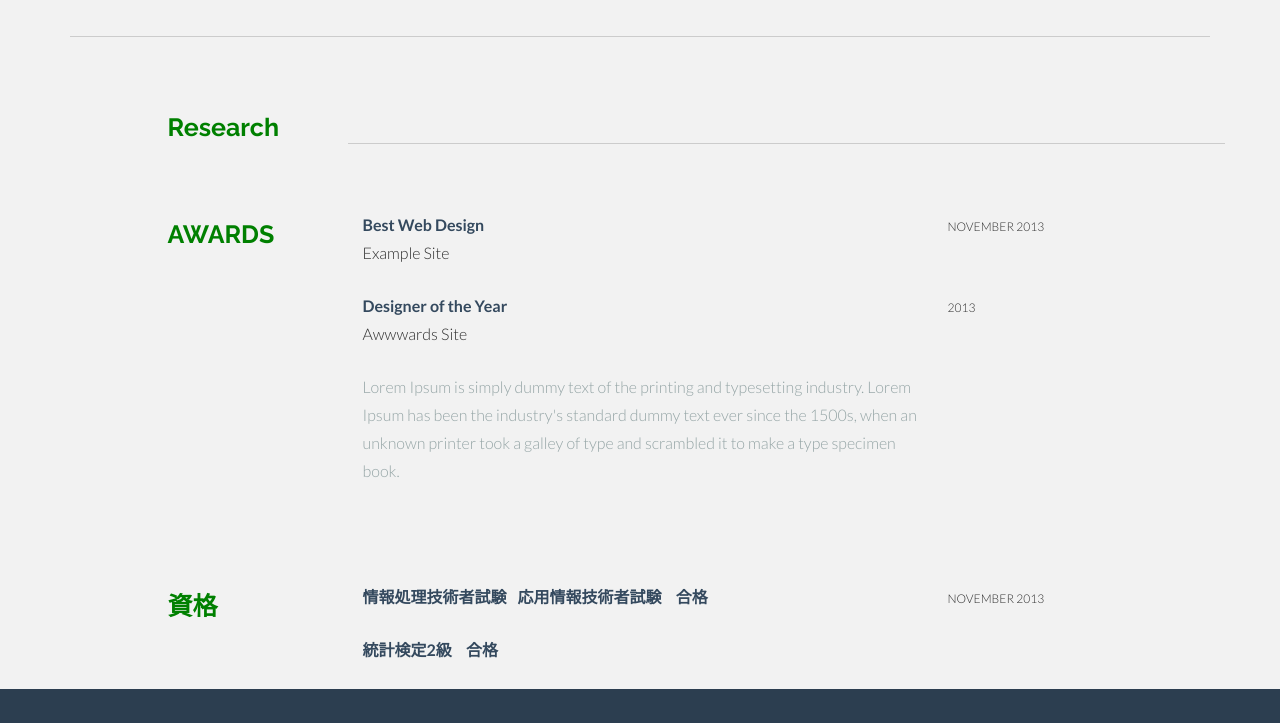
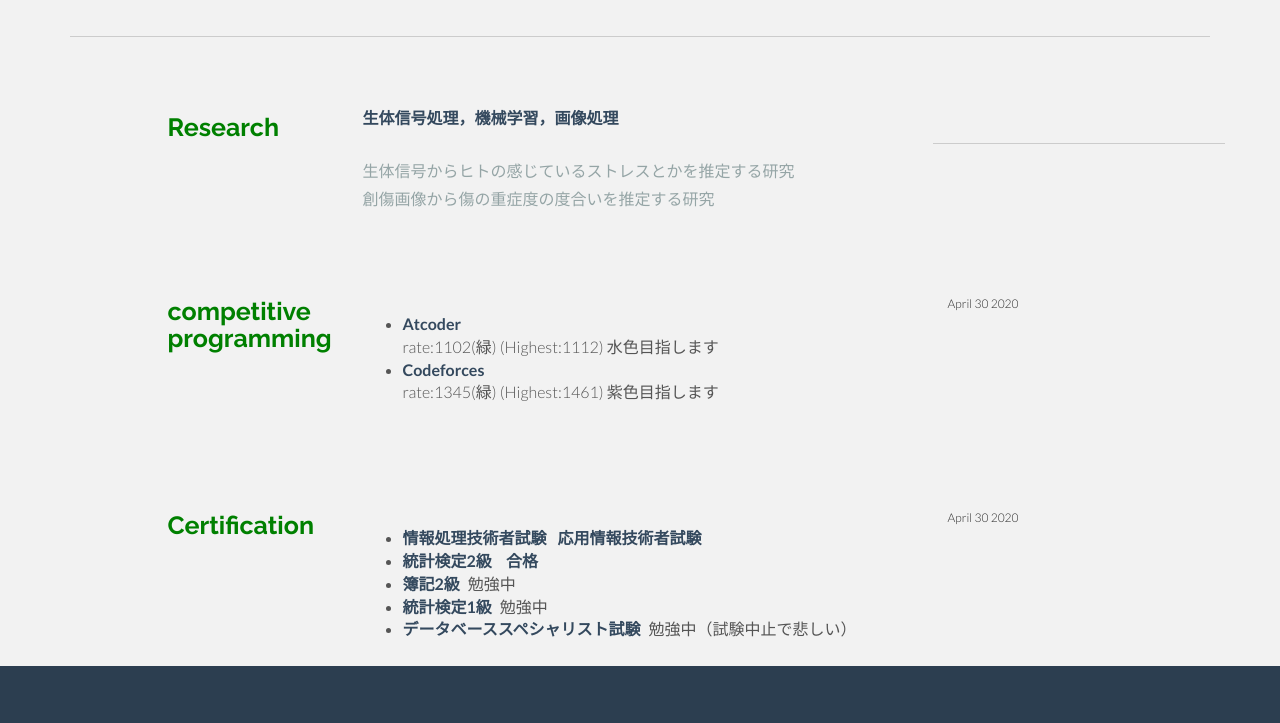
Before and after one commit to punipuni21/punipuni21.github.io, a plain HTML site: page index.html in a window 1280 px wide. Shown: the part 1040-1763 px from the top of the page. Drawn offline with Linux system fonts and the light colour scheme.

Commit message:
revise mypage

```diff
--- a/index.html
+++ b/index.html
@@ -86,7 +86,7 @@
           </div>
           <div class="col-lg-6">
             <p>Hello, I’m Ryotaro Watanabe. Please call me punipuni (that’s my handle name at twitter).
-              I’m the first-year master student at the Yokohama National University. I like competitive programming.</p>
+              I’m a first-year master student at the Yokohama National University. I like competitive programming.</p>
           </div>
           <div class="col-lg-3">
             <!--<p><a href="#"><i class="icon-file"></i></a>
@@ -155,20 +155,22 @@
       <div class="col-lg-2 col-lg-offset-1">
         <h5>Research</h5>
       </div>
-      <!--<div class="col-lg-6">
+      <div class="col-lg-6">
         <p>
-          <t>Front-end Developer</t><br/> Example Corp. <br/>
+          <t>生体信号処理，機械学習，画像処理</t>
+          <br/>
         </p>
         <p>
-          <more>Lorem Ipsum is simply dummy text of the printing and typesetting industry. Lorem Ipsum has been the industry's standard dummy text ever since the 1500s, when an unknown printer took a galley of type and scrambled it to make a type specimen book.</more>
+          <more>生体信号からヒトの感じているストレスとかを推定する研究
+        </br>創傷画像から傷の重症度の度合いを推定する研究</more>
         </p>
       </div>
 
-      <div class="col-lg-3">
+      <!---<div class="col-lg-3">
         <p>
           <sm>AUGUST 2012 - CURRENT</sm>
         </p>
-      </div>-->
+      </div>--->
 
       <!--<div class="col-lg-6 col-lg-offset-3">
         <p>
@@ -196,33 +198,27 @@
   <div class="container desc">
     <div class="row">
       <div class="col-lg-2 col-lg-offset-1">
-        <h5>AWARDS</h5>
+        <h5>competitive programming</h5>
       </div>
       <div class="col-lg-6">
         <p>
-          <t>Best Web Design</t><br/> Example Site <br/>
+          <ul>
+            <li>
+              <t>Atcoder</t>
+              <br>rate:1102(緑) (Highest:1112) 水色目指します
+            </li>
+            <li>
+              <t>Codeforces</t>
+              <br>rate:1345(緑) (Highest:1461) 紫色目指します
+            </li>
+          </ul>
         </p>
       </div>
       <div class="col-lg-3">
         <p>
-          <sm>NOVEMBER 2013</sm>
+          <sm>April 30 2020</sm>
         </p>
       </div>
-
-      <div class="col-lg-6 col-lg-offset-3">
-        <p>
-          <t>Designer of the Year</t><br/> Awwwards Site
-        </p>
-        <p>
-          <more>Lorem Ipsum is simply dummy text of the printing and typesetting industry. Lorem Ipsum has been the industry's standard dummy text ever since the 1500s, when an unknown printer took a galley of type and scrambled it to make a type specimen book.</more>
-        </p>
-      </div>
-      <div class="col-lg-3">
-        <p>
-          <sm>2013</sm>
-        </p>
-      </div>
-
     </div>
     <!--/.row -->
     <br>
@@ -234,19 +230,22 @@
   <div class="container desc">
     <div class="row">
       <div class="col-lg-2 col-lg-offset-1">
-        <h5>資格</h5>
+        <h5>Certification</h5>
       </div>
       <div class="col-lg-6">
         <p>
-          <t>情報処理技術者試験 &ensp;応用情報技術者試験 &ensp; 合格</t>
-        </p>
-        <p>
-          <t>統計検定2級 &ensp; 合格</t>
+          <ul>
+            <li><t>情報処理技術者試験 &ensp;応用情報技術者試験 &ensp;</t></li>
+            <li><t>統計検定2級 &ensp; 合格</t></li>
+            <li><t>簿記2級</t>&ensp;勉強中</li>
+            <li><t>統計検定1級</t>&ensp;勉強中</li>
+            <li><t>データベーススペシャリスト試験</t>&ensp;勉強中（試験中止で悲しい）</li>
+          </ul>
         </p>
       </div>
       <div class="col-lg-3">
         <p>
-          <sm>NOVEMBER 2013</sm>
+          <sm>April 30 2020</sm>
         </p>
       </div>
 
@@ -326,6 +325,7 @@
       <div class="row">
         <div class="col-lg-2 col-lg-offset-1">
           <h5>PORTFOLIO</h5>
+          作成中（少々お待ちください）
         </div>
         <!--<div class="col-lg-6">
           <p><img class="img-responsive" src="img/port01.jpg" alt=""></p>
```
